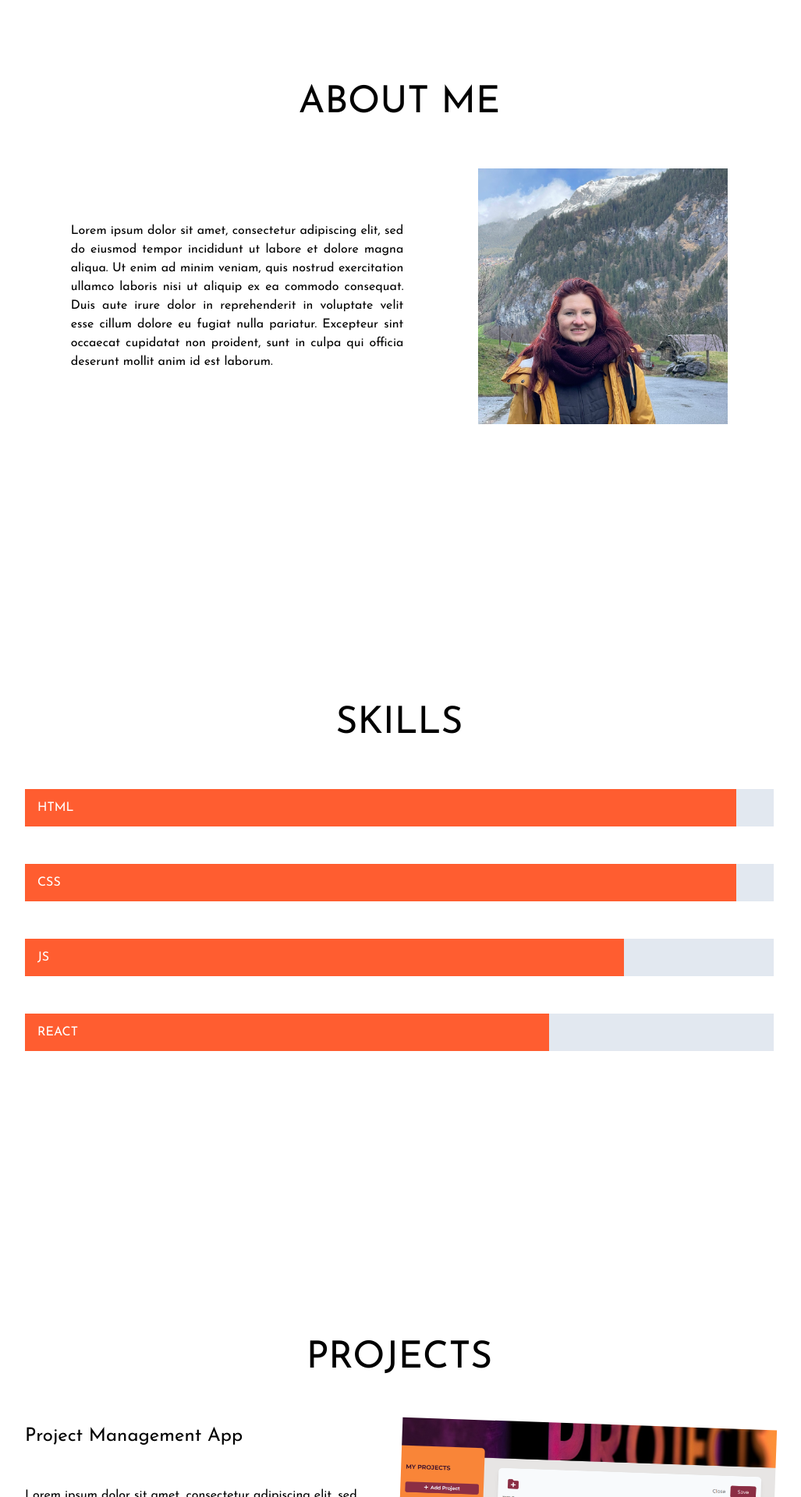
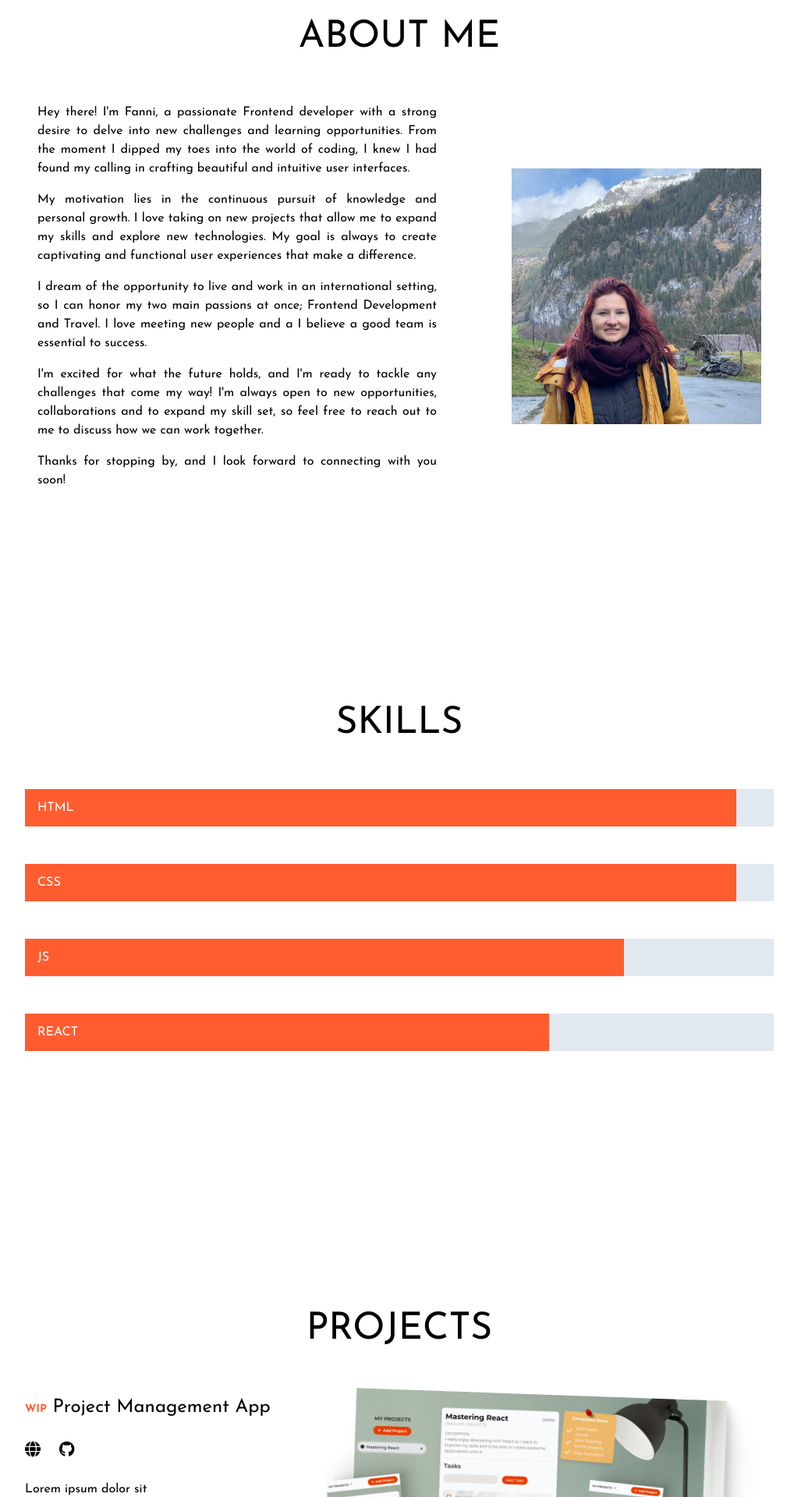
Before and after one commit to wfanni/portfolio, a React (Vite) app: page / in a window 1280 px wide. Shown: the part 880-2800 px from the top of the page at 78% size, without its empty margins (128-1155 px from the left). Built offline with nearby package versions, Linux system fonts and the light colour scheme.

Commit message:
About & Projects, logo & toolbar updates

```diff
--- a/index.html
+++ b/index.html
@@ -3,6 +3,7 @@
   <head>
     <meta charset="UTF-8" />
     <link rel="icon" type="image/svg+xml" href="/vite.svg" />
+    <link rel="stylesheet" href="https://cdnjs.cloudflare.com/ajax/libs/font-awesome/6.5.2/css/all.min.css" integrity="sha512-SnH5WK+bZxgPHs44uWIX+LLJAJ9/2PkPKZ5QiAj6Ta86w+fsb2TkcmfRyVX3pBnMFcV7oQPJkl9QevSCWr3W6A==" crossorigin="anonymous" referrerpolicy="no-referrer" />
     <link rel="preconnect" href="https://fonts.googleapis.com">
     <link rel="preconnect" href="https://fonts.gstatic.com" crossorigin>
     <link href="https://fonts.googleapis.com/css2?family=Josefin+Sans:ital,wght@0,100..700;1,100..700&family=Poppins:ital,wght@0,100;0,200;0,300;0,400;0,500;0,600;0,700;0,800;0,900;1,100;1,200;1,300;1,400;1,500;1,600;1,700;1,800;1,900&display=swap" rel="stylesheet">
--- a/src/components/About.jsx
+++ b/src/components/About.jsx
@@ -5,7 +5,13 @@ export default function About() {
         <section className="h-screen py-24 flex flex-col justify-center items-center gap-12">
             <h2 className="text-[3rem] uppercase">About Me</h2>
             <div className="flex justify-center items-center gap-24">
-                <p className="w-1/3 text-justify">Lorem ipsum dolor sit amet, consectetur adipiscing elit, sed do eiusmod tempor incididunt ut labore et dolore magna aliqua. Ut enim ad minim veniam, quis nostrud exercitation ullamco laboris nisi ut aliquip ex ea commodo consequat. Duis aute irure dolor in reprehenderit in voluptate velit esse cillum dolore eu fugiat nulla pariatur. Excepteur sint occaecat cupidatat non proident, sunt in culpa qui officia deserunt mollit anim id est laborum.</p>
+                <div className="w-2/5 text-justify flex flex-col gap-4">
+                    <p>Hey there! I'm Fanni, a passionate Frontend developer with a strong desire to delve into new challenges and learning opportunities. From the moment I dipped my toes into the world of coding, I knew I had found my calling in crafting beautiful and intuitive user interfaces.</p>
+                    <p>My motivation lies in the continuous pursuit of knowledge and personal growth. I love taking on new projects that allow me to expand my skills and explore new technologies. My goal is always to create captivating and functional user experiences that make a difference.</p>
+                    <p>I dream of the opportunity to live and work in an international setting, so I can honor my two main passions at once; Frontend Development and Travel. I love meeting new people and a I believe a good team is essential to success.</p>
+                    <p>I'm excited for what the future holds, and I'm ready to tackle any challenges that come my way! I'm always open to new opportunities, collaborations and to expand my skill set, so feel free to reach out to me to discuss how we can work together.</p>
+                    <p>Thanks for stopping by, and I look forward to connecting with you soon!</p>
+                </div>
                 <img className="w-1/4" src={me} alt="image-of-me"/>
             </div>
         </section>
--- a/src/components/Intro.jsx
+++ b/src/components/Intro.jsx
@@ -1,9 +1,9 @@
-import logo from '../assets/logo.png';
+import logo from '../assets/myLogo24.svg';
 
 export default function Intro() {
     return (
         <section className="h-screen relative flex flex-col items-center justify-center">
-            <img className="mt-[-8rem]" src={logo} alt="logo" />
+            <img className="mt-[-8rem] w-20" src={logo} alt="logo" />
             <h1 className="relative w-full mt-[6rem] flex flex-col items-center justify-center">
                 <span className="absolute translate-x-[-260px] text-[5rem] uppercase">Hi, I'm Fanni</span>
                 <span className="absolute translate-x-[293px] translate-y-[3.5rem] text-[3rem] text-orange uppercase">Frontend Developer</span>
--- a/src/components/Projects.jsx
+++ b/src/components/Projects.jsx
@@ -1,18 +1,19 @@
-import desktop from '../assets/project-management-app-desktop.png';
-import mobile from '../assets/project-management-app-mobile.PNG';
-import mobile2 from '../assets/project-management-app-mobile2.jpg';
+import preview from '../assets/preview.png';
 
 export default function Projects() {
     return (
         <section className="h-screen w-full flex flex-col justify-center items-center gap-12">
             <h2 className="text-[3rem] -mt-16 uppercase">Projects</h2>
             <section className="relative w-3/4 flex gap-12">
-                <div className="flex flex-col gap-12">
-                    <h3 className="text-2xl">Project Management App</h3>
-                    <p classNae="w-1/2">Lorem ipsum dolor sit amet, consectetur adipiscing elit, sed do eiusmod tempor incididunt ut labore et dolore magna aliqua.</p>
+                <div className="flex flex-col gap-6">
+                    <h3 className="text-2xl"><span className="text-orange text-sm font-bold">WIP</span> Project Management App</h3>
+                    <div className="flex gap-6">
+                        <a className="hover:text-orange transition-200 transition-all" href="https://wfanni.github.io/project-management-app/" ><i className="fa-solid fa-globe text-xl"></i></a>
+                        <a className="hover:text-orange transition-200 transition-all" href="https://github.com/wfanni/project-management-app" ><i className="fa-brands fa-github text-xl"></i></a>
+                    </div>
+                    <p className="w-1/2">Lorem ipsum dolor sit amet, consectetur adipiscing elit, sed do eiusmod tempor incididunt ut labore et dolore magna aliqua.</p>
                 </div>
-                <img className="w-1/2 rotate-2" src={desktop} alt="work-desktop" />
-                <img className="w-48 absolute right-[30rem] top-36 -rotate-2" src={mobile2} alt="work-mobile" />
+                <img className="w-3/5 rotate-2 pr-6" src={preview} alt="work-desktop" />
             </section>
         </section>
     )
--- a/src/components/Toolbar.jsx
+++ b/src/components/Toolbar.jsx
@@ -1,6 +1,6 @@
 export default function Toolbar() {
     return (
-        <ul className="h-24 w-full z-10 fixed top-0 flex justify-center items-center gap-24 bg-white">
+        <ul className="h-24 w-full z-10 fixed top-0 flex justify-center items-center gap-24 bg-[#ffffffcc]">
             <li>About</li>
             <li>Skills</li>
             <li>Projects</li>
```
Also changed, not shown: src/assets/myLogo24.svg (added), src/assets/preview.png (added).
